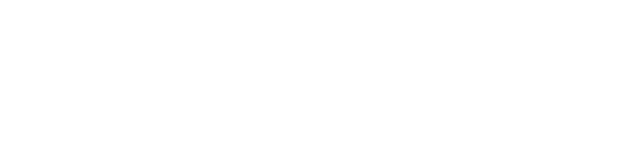
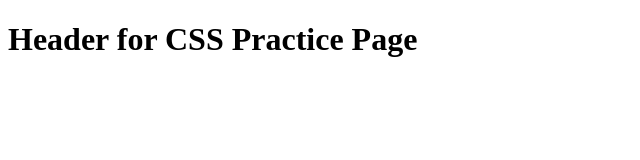
Before and after one commit to meensba/HTMLCSS, a plain HTML site: page Index.html in a window 1280 px wide. Shown: the whole page, without its empty margins (0-640 px from the left). Drawn offline with Linux system fonts and the light colour scheme.

Commit message:
Updated Header
Updated the file with H1 Header

```diff
--- a/Index.html
+++ b/Index.html
@@ -10,7 +10,9 @@
 
 <!-- Site body -->
 <body>
-
+    <header>
+        <h1>Header for CSS Practice Page</h1>
+    </header>
 
 </body>
 
```
